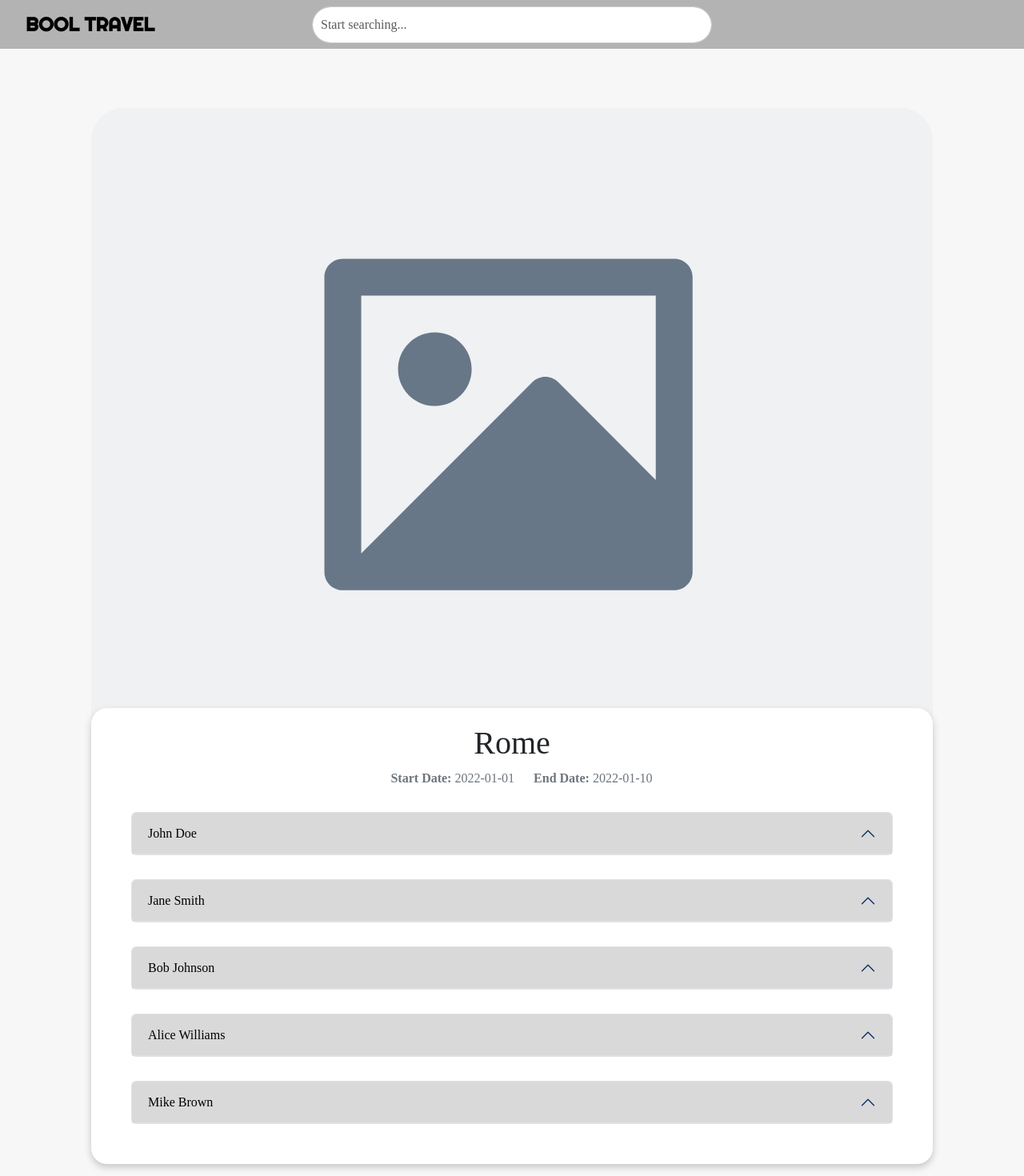
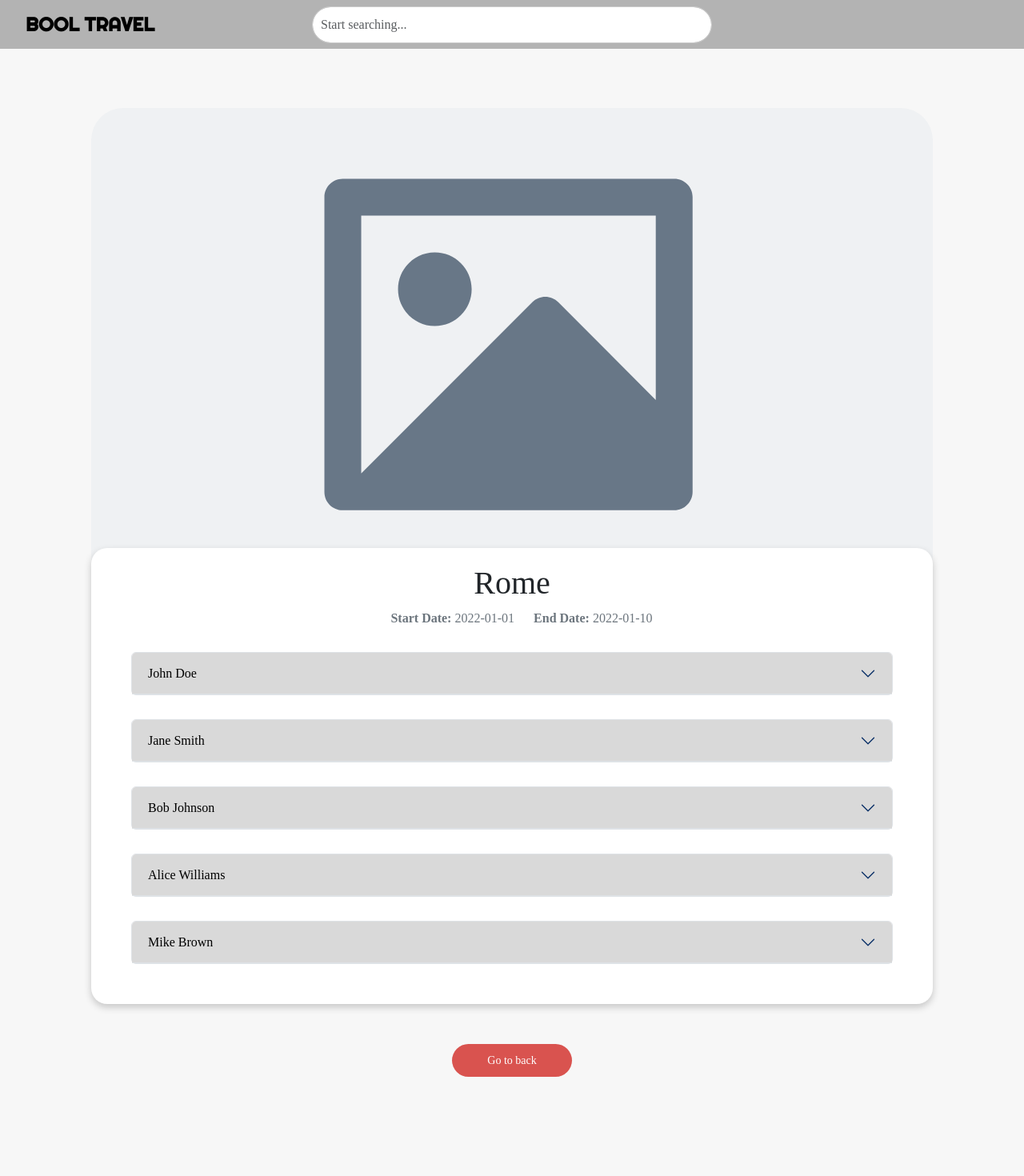
Before and after one commit to Melrizzuto/bool-travel, a React (Vite) app: page /1 in a window 1280 px wide. Shown: the top 1470 px of the page at 80% size. After the commit the page ends 1410 px from the top, so only its background shows below. Built offline with nearby package versions, Linux system fonts and the light colour scheme; a web font is replaced by a local one.

Commit message:
fiexd button accordion and serching problem on searchbar

```diff
--- a/src/pages/TravelDetailsPage.jsx
+++ b/src/pages/TravelDetailsPage.jsx
@@ -3,7 +3,7 @@ import travels from '../data/travel';
 import Searchbar from '../components/SearchBar';
 import { useContext } from 'react';
 import { GlobalContext } from '../context/GlobalContext';
-import { Link } from 'react-router-dom';  // Importa Link
+import { Link } from 'react-router-dom';
 
 function TravelDetailsPage() {
     const { search } = useContext(GlobalContext);
@@ -27,8 +27,8 @@ function TravelDetailsPage() {
             <div className="myContainer travel-details">
 
 
-
                 {/* Immagine di placeholder */}
+                {search === "" && (
                     <div className="image-container debug">
                         <img
                             src="../placeholder.svg"
@@ -36,16 +36,14 @@ function TravelDetailsPage() {
                             className="image-placeholder"
                         />
                     </div>
+                )}
+
                 <div className='container-details debug'>
                     <h1 className='text-center'>{travel.destination}</h1>
                     <div className='text-center text-secondary'>
                         <span className='mx-4'><strong>Start Date:</strong> {travel.startDate}</span>
                         <span><strong>End Date:</strong> {travel.endDate}</span>
                     </div>
-
-
-
-
 
                     {search === ""
                         ? travel.participants.map((participant) => (
@@ -80,7 +78,8 @@ function TravelDetailsPage() {
                                 </div>
                             </div>
                         ))
-                        : filteredData.map((participant) => (
+                        : filteredData.length > 0 ? (
+                            filteredData.map((participant) => (
                                 <div key={participant.id} className="accordion" id={`accordion-${participant.id}`}>
                                     <div className="accordion-item">
                                         <h2 className="accordion-header" id={`heading-${participant.id}`}>
@@ -111,16 +110,17 @@ function TravelDetailsPage() {
                                         </div>
                                     </div>
                                 </div>
-
                             ))
+                        ) : (
+                            <p>No participants found matching your search.</p>
+                        )
                     }
                 </div>
                 <Link to="/" className="button back-button">
-                    Torna Indietro
+                    Go to back
                 </Link>
             </div>
         </>
-
     );
 }
 
--- a/src/style.css
+++ b/src/style.css
@@ -127,7 +127,7 @@ header p {
     position: relative;
     overflow: hidden;
     z-index: 0;
-    height: 800px;
+    height: 600px;
 }
 
 .image-container img {
@@ -154,6 +154,17 @@ header p {
 .accordion-button:not(.collapsed) {
     background-color: #D9D9D9;
     color: black;
+
+}
+
+.accordion-button::after {
+    transition: transform 0.3s ease-in-out;
+    transform: rotate(0deg);
+}
+
+
+.accordion-button:not(.collapsed)::after {
+    transform: rotate(0deg);
 }
 
 .accordion-item {
```
Lines whose indentation alone changed are shown as unchanged.
